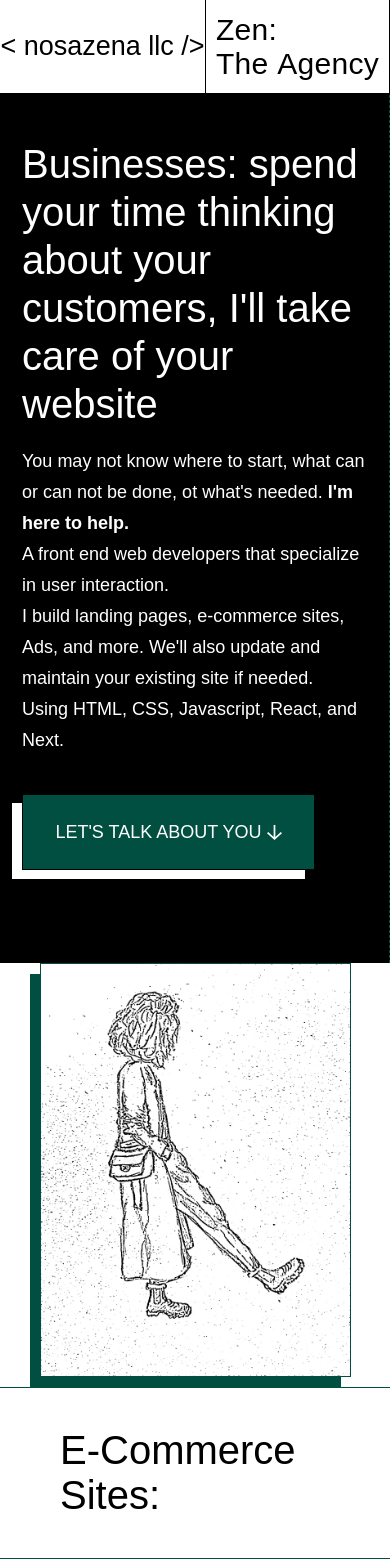
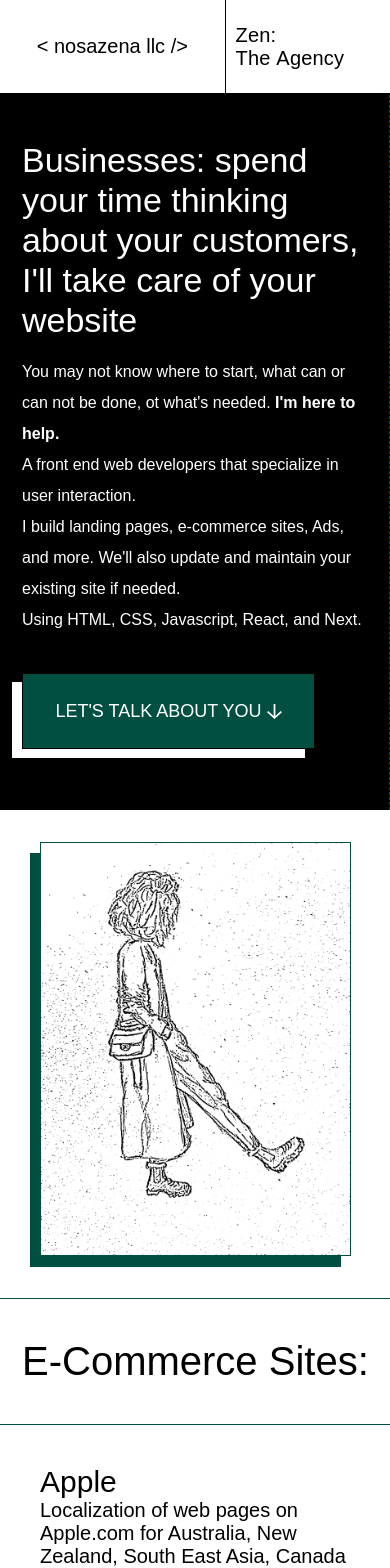
Before and after one commit to zena-/theagency, a Next.js app: page / in a window 390 px wide. Shown: the top 1568 px of the page. Built offline with nearby package versions, Linux system fonts and the light colour scheme.

Commit message:
mobile css

```diff
--- a/styles/globals.css
+++ b/styles/globals.css
@@ -109,7 +109,7 @@ a:hover {color: #004F40;}
 }
 .box img {
   display: block;
-  margin: auto;
+  margin: 10px auto;
   box-shadow: -1px 4px 17px 1px grey;
 }
 .box p {
@@ -209,8 +209,9 @@ footer p {
 
 @media (max-width: 1000px) {
   nav .forT {
-    width: 100%;
+    width: 70%;
     border-bottom: 1.5px solid #000;
+    font-size: 20px;
   }
   nav .call a {
     font-size: 16px;
@@ -219,8 +220,15 @@ footer p {
   nav .call {
     padding: 0 10px;
     border-bottom: 1.5px solid #000;
+    border-right: none;
   }
-  nav .call p {margin: 0;}
+  nav .call p {
+    margin: 0;
+    font-size: 20px;
+  }
+  .cta.o:hover{
+    background: #004f40;
+  }
   .hero {
     flex-direction: column;
     padding-bottom: 10px;
@@ -229,24 +237,34 @@ footer p {
     width: 100%;
     padding: 45px 22px;
   }
+  .hero-copy-in {padding-bottom: 1rem;}
   .hero-copy h3 {
-    font-size: 40px;
-    line-height: 48px;
+    font-size: 34px;
+    line-height: 40px;
     margin: 0;
   }
+  .copy-p {font-size: 16px;}
   .hero .imgWrap, .hero-copy-in, .accordion-button {width: 100%;}
   .hero .imgWrap {
     width:100%;
     /*height: 414px;*/
-    padding-top: 0;
+    padding: 2rem 0;
   }
   .hero .imgWrap img {
     height: 414px;
   }
   nav .talk {display: none;}
+  .title {padding-left: 22px;}
+  .title span {
+    font-size: 27px;
+    padding-right: 22px;
+    white-space: break-spaces;
+  }
+  .box p {min-height: auto;}
   .flex.boxes {flex-direction: column;}
   .box {
     width: 100%;
+    height: 700px;
     border-bottom: 1.5px solid #004f40;
   }
   .b-right {border-right: none;}
```
